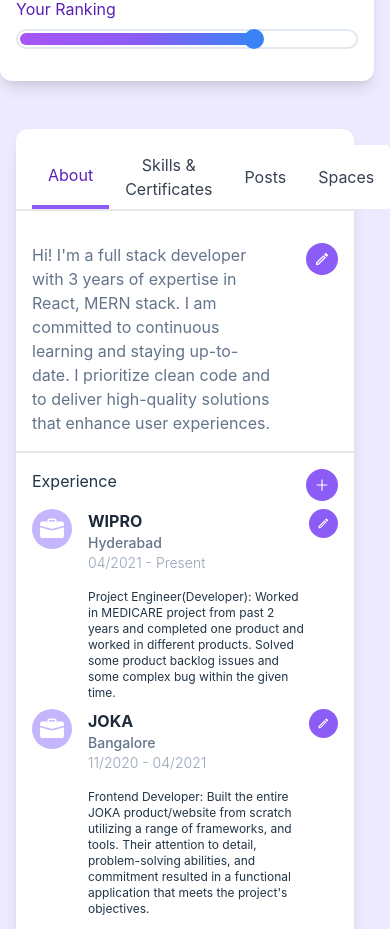
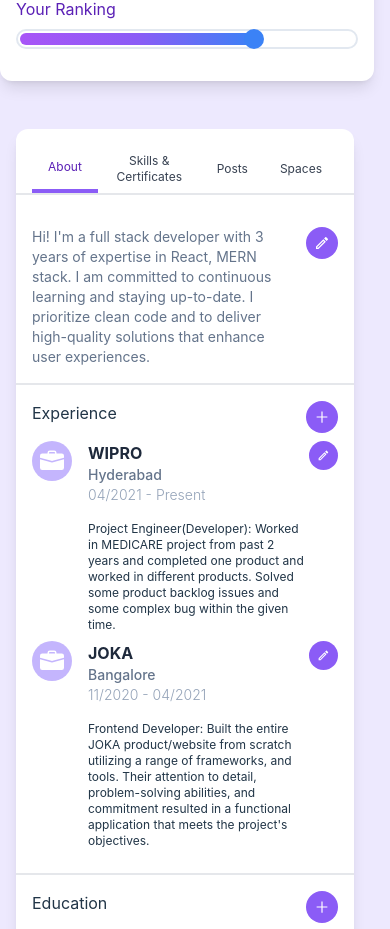
Before and after one commit to Girish3214/Lernx_assignment, a React (Vite) app: page / in a window 390 px wide. Shown: the part 1012-1941 px from the top of the page. Built offline with nearby package versions, Linux system fonts and the light colour scheme.

Commit message:
responsive changes

```diff
--- a/src/components/About.jsx
+++ b/src/components/About.jsx
@@ -20,7 +20,7 @@
   return (
     <div>
       <div className="p-4 border-b-2 flex gap-8">
-        <p className="text-slate-500">
+        <p className="text-slate-500 text-sm md:text-base">
           Hi! I'm a full stack developer with 3 years of expertise in React,
           MERN stack. I am committed to continuous learning and staying
           up-to-date. I prioritize clean code and to deliver high-quality
--- /dev/null
+++ b/src/components/OtherTabs.jsx
@@ -0,0 +1,9 @@
+import React from "react";
+
+const otherTabs = ({ title }) => {
+  return (
+    <div className="min-h-full h-96 text-center items-center">{title}</div>
+  );
+};
+
+export default otherTabs;
--- a/src/components/Posts.jsx
+++ /dev/null
@@ -1,7 +0,0 @@
-import React from "react";
-
-const Posts = () => {
-  return <div>Posts</div>;
-};
-
-export default Posts;
--- a/src/components/Skills.jsx
+++ /dev/null
@@ -1,7 +0,0 @@
-import React from "react";
-
-const Skills = () => {
-  return <div>Skills</div>;
-};
-
-export default Skills;
--- a/src/components/Tabs.jsx
+++ b/src/components/Tabs.jsx
@@ -1,7 +1,6 @@
 import React, { useState } from "react";
 import About from "./About";
-import Skills from "./Skills";
-import Posts from "./Posts";
+import OtherTabs from "./OtherTabs";
 
 const Tabs = ({ tabs }) => {
   const [activeTab, setActiveTab] = useState(tabs[0]);
@@ -15,11 +14,11 @@
       case "About":
         return <About />;
       case "Skills & Certificates":
-        return <Skills />;
+        return <OtherTabs title={tab} />;
       case "Posts":
-        return <Posts />;
+        return <OtherTabs title={tab} />;
       case "Spaces":
-        return <Posts />;
+        return <OtherTabs title={tab} />;
       default:
         break;
     }
@@ -32,7 +31,7 @@
             {tabs.map((tab) => (
               <button
                 key={tab}
-                className={`px-4 py-2 rounded-t transition bg-white ${
+                className={`px-4 py-2 rounded-t transition bg-white text-xs md:text-lg ${
                   activeTab === tab
                     ? "border-b-4 border-violet-500 text-violet-800"
                     : "text-gray-700"
```
